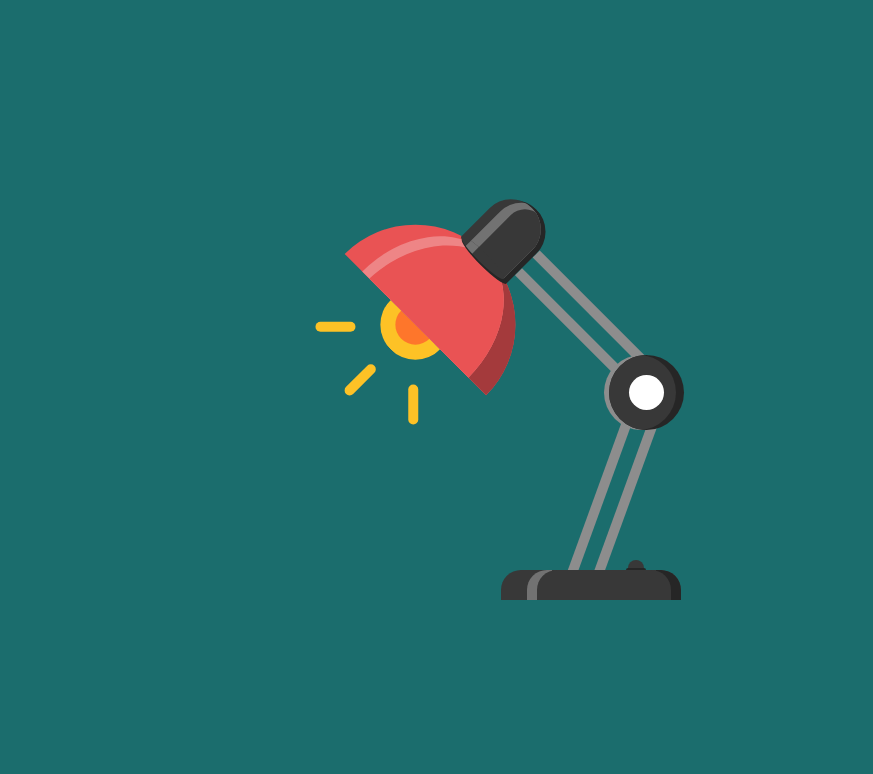
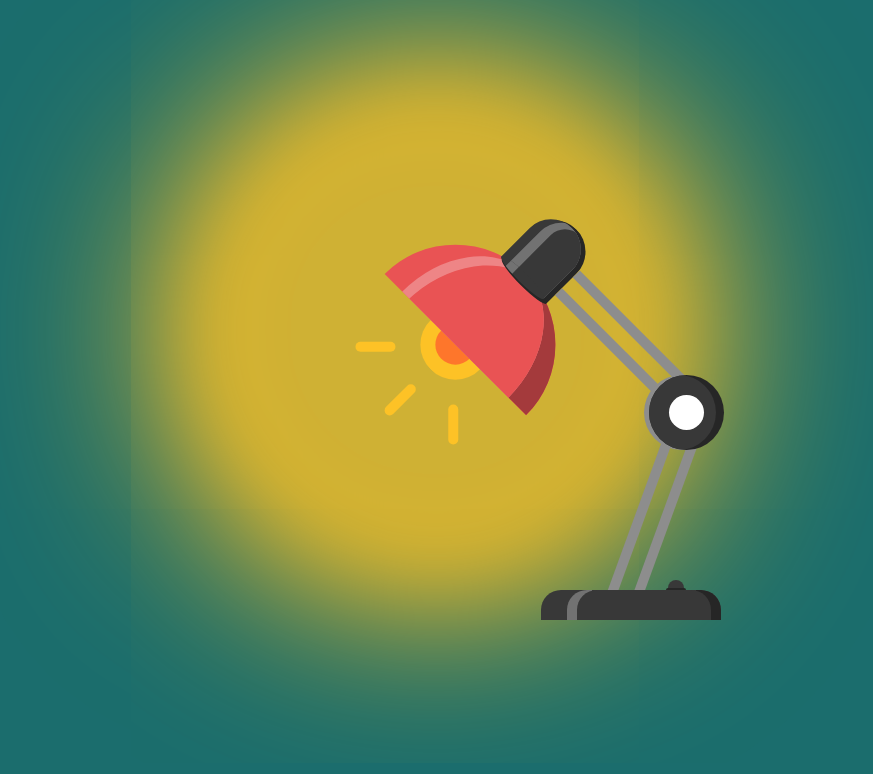
Before and after one commit to FabianXRL16/Lamp, a website: page index.html in a window 1280 px wide. Shown: the whole page, without its empty margins (124-997 px from the left). Drawn offline with Linux system fonts and the light colour scheme.

Commit message:
Shade style

```diff
--- a/style.css
+++ b/style.css
@@ -35,12 +35,15 @@ body {
   display: grid;
   place-content: center;
   background-color: var(--body);
+  position: relative;
+  overflow: hidden;
 }
 
 .lamp {
   height: 400px;
   width: 400px;
   position: relative;
+  margin: 40px 0 0 80px;
 }
 
 .main {
@@ -314,3 +317,17 @@ button {
   top: 0;
   left: 2px;
 }
+
+.shade {
+  width: 400px;
+  height: 400px;
+  border-radius: 50%;
+  background: rgba(253, 194, 38, 0.8);
+  position: absolute;
+  top: 130px;
+  right: calc((100vw - 400px) / 2 + 80px);
+  filter: blur(30px);
+  box-shadow: 0 0 50px rgba(253, 194, 38, 0.1),
+    0 0 100px rgba(253, 196, 38, 0.582), 0 0 150px #fdc226, 0 0 200px #fdc226,
+    0 0 250px #fdc226, 0 0 300px #fdc226;
+}
```
